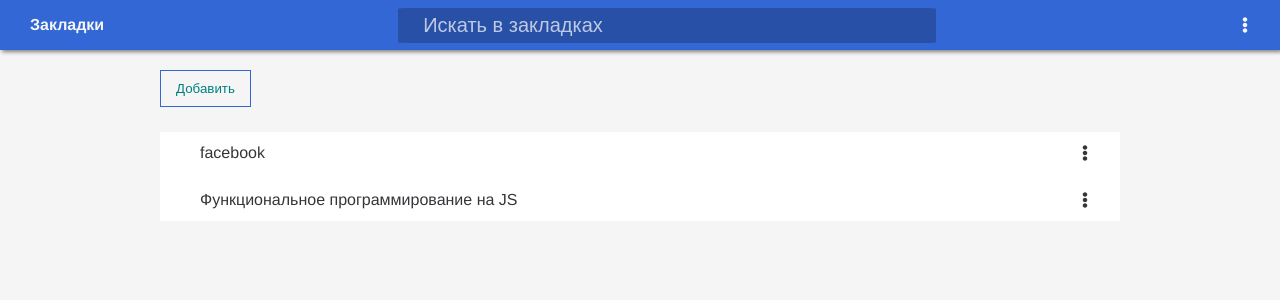
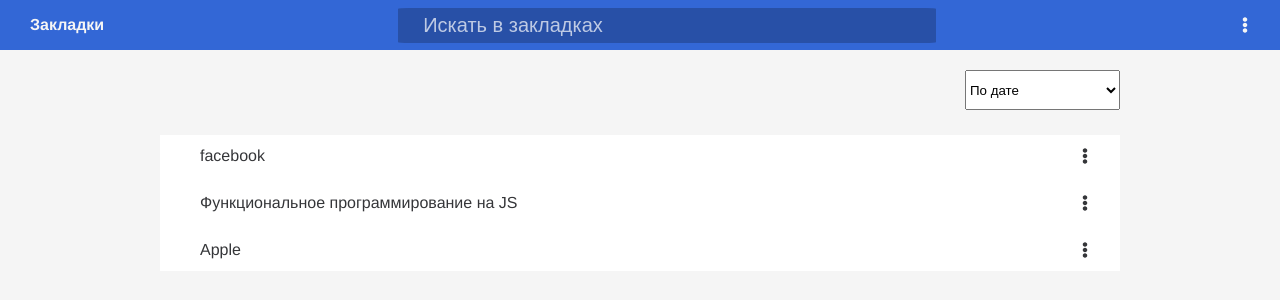
Before and after one commit to sedovdmitry/vue3-ts-bookmarks, a Vue app: page / in a window 1280 px wide. Shown: the top 300 px of the page. Built offline with nearby package versions, Linux system fonts and the light colour scheme.

Commit message:
delete bookmark, sorting, autoloading bookmarks by scrollong

```diff
--- a/src/components/BookmarkForm.vue
+++ b/src/components/BookmarkForm.vue
@@ -82,8 +82,10 @@ export default defineComponent({
       }
 
       this.bookmark = {
+        id: null,
         name: '',
         url: '',
+        createdAt: null,
       };
     },
   },
--- a/src/components/BookmarkItem.vue
+++ b/src/components/BookmarkItem.vue
@@ -8,7 +8,7 @@
         <my-dropdown-option
           :bookmark="bookmark"
           @click="editBookmark"
-          icon="trash"
+          icon="pencil-alt"
           text="Изменить закладку"
         />
         <my-dropdown-option
--- a/src/components/BookmarkList.vue
+++ b/src/components/BookmarkList.vue
@@ -8,7 +8,7 @@
   </div>
 </template>
 
-<script>
+<script lang="ts">
 import { defineComponent } from 'vue';
 import BookmarkItem from '@/components/BookmarkItem.vue';
 
--- a/src/components/UI/MyButton.vue
+++ b/src/components/UI/MyButton.vue
@@ -4,7 +4,7 @@
   </button>
 </template>
 
-<script>
+<script lang="ts">
 import { defineComponent } from 'vue';
 
 export default defineComponent({
--- a/src/components/UI/MyDropdownMenu.vue
+++ b/src/components/UI/MyDropdownMenu.vue
@@ -21,7 +21,7 @@
   </section>
 </template>
 
-<script>
+<script lang="ts">
 import { defineComponent } from 'vue';
 
 export default defineComponent({
--- /dev/null
+++ b/src/components/UI/MySelect.vue
@@ -0,0 +1,39 @@
+<template>
+  <!-- eslint-disable -->
+  <select class="custom-select" :value="modelValue" @change="changeOption">
+    <option disabled value="">Сортировка закладок</option>
+    <option
+      v-for="option in options"
+      :key="option.value"
+      :value="option.value"
+    >
+      {{ option.name }}
+    </option>
+  </select>
+</template>
+
+<script lang="ts">
+import { defineComponent } from 'vue';
+
+export default defineComponent({
+  name: 'my-select',
+  props: {
+    modelValue: {
+      type: String,
+    },
+    options: {
+      type: Array,
+      default: () => [],
+    },
+  },
+  methods: {
+    changeOption(event: any) {
+      this.$emit('update:modelValue', event.target.value);
+    },
+  },
+});
+</script>
+
+<style scoped lang="scss">
+
+</style>
--- a/src/components/UI/Navbar.vue
+++ b/src/components/UI/Navbar.vue
@@ -15,7 +15,7 @@
           <button @click="sayHello">This is button for method</button>
         </section>
         <section class="option">
-          <a href="https://duckduckgo.com">This is basic a -link</a>
+          <router-link to="/bookmark">Добавить закладку</router-link>
         </section>
         <section class="option">
           <router-link to="/about">О сайте</router-link>
--- a/src/store/bookmarkModule.ts
+++ b/src/store/bookmarkModule.ts
@@ -2,6 +2,11 @@ import { Bookmark } from '@/types/Bookmark';
 import fetchBookmarks from '@/services/newsAPI';
 import stubData from '@/store/stubData';
 import { Article } from '@/types/NewsApi.Interface';
+
+interface sortOptions {
+  name: string,
+  value: string
+}
 
 export interface State {
   bookmarks: Bookmark[],
@@ -11,6 +16,8 @@ export interface State {
   pageSize: number,
   totalPages: number,
   editedBookmark: Bookmark | null,
+  selectedSort: string;
+  sortOptions: sortOptions[],
 }
 
 const bookmarkModule = {
@@ -19,9 +26,15 @@ const bookmarkModule = {
     isBookmarkLoading: false,
     searchQuery: '',
     page: 1,
-    pageSize: 10,
-    totalPages: 0,
+    pageSize: 15,
+    totalPages: 1,
     editedBookmark: null,
+    selectedSort: 'createdAt',
+    sortOptions: [
+      { value: 'name', name: 'По названию' },
+      { value: 'url', name: 'По ссылкам' },
+      { value: 'createdAt', name: 'По дате' },
+    ],
   }),
   getters: {
     searchedBookmarks(state: State): Bookmark[] {
@@ -29,22 +42,35 @@ const bookmarkModule = {
         (b: Bookmark) => b.name.toLowerCase().includes(state.searchQuery.toLowerCase()),
       );
     },
-    searchedAndSortedBookmarks(state: State, getters: any): Bookmark[] {
-      return getters.searchedBookmarks.sort(
-        (a: Bookmark, b: Bookmark) => b.createdAt - a.createdAt,
-      );
+    searchedAndSortedBookmarks(state: State): Bookmark[] {
+      switch (state.selectedSort) {
+        case 'createdAt':
+          return [...state.bookmarks].sort(
+            (b1, b2) => b1.createdAt - b2.createdAt,
+          );
+        case 'name':
+          return [...state.bookmarks].sort(
+            (b1, b2) => b1.name?.localeCompare(b2.name),
+          );
+        case 'url':
+          return [...state.bookmarks].sort(
+            (b1, b2) => b1.url?.localeCompare(b2.url),
+          );
+        default:
+          return state.bookmarks;
+      }
     },
     getEditedBookmark(state: State): Bookmark | null {
       return state.editedBookmark;
     },
   },
   mutations: {
-    setBookmarks(state: State, bookmarks: Bookmark[]): void {
-      state.bookmarks = bookmarks;
+    setBookmarks(state: State, payload: Bookmark[]): void {
+      state.bookmarks = payload;
     },
-    setBookmarksFromApi(state: State, articles: Article[]): void {
-      const bookmarks: Bookmark[] = articles.map((article) => ({
-        id: Math.floor(Math.random() * (1000000 + 1)),
+    setBookmarksFromApi(state: State, payload: Article[]): void {
+      const bookmarks: Bookmark[] = payload.map((article) => ({
+        id: Math.floor(Math.random() * Number.MAX_SAFE_INTEGER),
         name: article.title,
         url: article.url,
         createdAt: Date.now(),
@@ -53,23 +79,22 @@ const bookmarkModule = {
       }));
       state.bookmarks = [...state.bookmarks, ...bookmarks];
     },
-    setLoading(state: State, flag: boolean): void {
-      state.isBookmarkLoading = flag;
+    setLoading(state: State, payload: boolean): void {
+      state.isBookmarkLoading = payload;
     },
-    setSearchQuery(state: State, searchQuery: string): void {
-      state.searchQuery = searchQuery;
+    setSearchQuery(state: State, payload: string): void {
+      state.searchQuery = payload;
     },
-    setPage(state: State, page: number): void {
-      state.page = page;
+    setPage(state: State, payload: number): void {
+      state.page = payload;
     },
-    setTotalPages(state: State, totalPages: number): void {
-      state.totalPages = totalPages;
+    setTotalPages(state: State, payload: number): void {
+      state.totalPages = payload;
     },
     setEditedBookmark(state: State, bookmark: Bookmark): void {
       state.editedBookmark = bookmark;
     },
     editBookmark(state: State, payload: Bookmark): void {
-      console.log('edit', payload);
       const bookmark = state.bookmarks
         .find((b) => b.id === payload.id);
       Object.assign(bookmark, payload);
@@ -77,11 +102,14 @@ const bookmarkModule = {
     deleteBookmark(state: State, payload: Bookmark): void {
       state.bookmarks = state.bookmarks.filter((b) => b.id !== payload.id);
     },
+    setSelectedSort(state: State, payload: string): void {
+      state.selectedSort = payload;
+    },
   },
   actions: {
     async loadBookmarks(context: any): Promise<void> {
       context.commit('setLoading', true);
-      const data = await fetchBookmarks(1, 10);
+      const data = await fetchBookmarks(1, context.state.pageSize);
       console.log('data', data);
       if (data !== null && data.totalResults !== undefined) {
         context.commit('setTotalPages', Math.ceil(data.totalResults / context.state.pageSize));
--- a/src/store/stubData.ts
+++ b/src/store/stubData.ts
@@ -15,6 +15,14 @@ const stubData = [
     updatedAt: null,
     deletedAt: null,
   },
+  {
+    id: 3,
+    name: 'Apple',
+    url: 'https://apple.com/',
+    createdAt: Date.now(),
+    updatedAt: null,
+    deletedAt: null,
+  },
 ];
 
 export default stubData;
--- a/src/views/AddBookmark.vue
+++ b/src/views/AddBookmark.vue
@@ -13,9 +13,10 @@
   </div>
 </template>
 
-<script>
+<script lang="ts">
 import { defineComponent } from 'vue';
 import BookmarkForm from '@/components/BookmarkForm.vue';
+import { Bookmark } from '@/types/Bookmark';
 
 export default defineComponent({
   name: 'Bookmark',
@@ -23,7 +24,7 @@ export default defineComponent({
     BookmarkForm,
   },
   methods: {
-    saveBookmark(bookmark) { // for new bookmark
+    saveBookmark(bookmark: Bookmark) { // for new bookmark
       const allBookmarks = this.$store.getters['bookmark/searchedBookmarks'];
       allBookmarks.push(bookmark);
       this.$store.commit('bookmark/setBookmarks', allBookmarks);
--- a/src/views/Home.vue
+++ b/src/views/Home.vue
@@ -2,9 +2,13 @@
   <div class="home">
     <div class="container">
       <div class="flex">
-        <div class="col1">
-          <router-link to="/bookmark"><my-button>Добавить</my-button></router-link>
+        <div class="col1 app__controllers">
+          <my-select
+            v-model="selectedSort"
+            :options="sortOptions"
+          />
         </div>
+
         <div class="col1 margin__top__20">
           <bookmark-list
             class="bookmarkList"
@@ -12,6 +16,7 @@
           />
         </div>
       </div>
+      <div ref="observer" class="observer"></div>
     </div>
   </div>
 </template>
@@ -19,17 +24,44 @@
 <script lang="ts">
 import { defineComponent } from 'vue';
 import BookmarkList from '@/components/BookmarkList.vue';
+import MySelect from '@/components/UI/MySelect.vue';
 
 export default defineComponent({
   name: 'home',
   components: {
     BookmarkList,
+    MySelect,
   },
   computed: {
+    sortOptions() {
+      return this.$store.state.bookmark.sortOptions;
+    },
+    selectedSort: {
+      get() {
+        return this.$store.state.bookmark.selectedSort;
+      },
+      set(value) {
+        this.$store.commit('bookmark/setSelectedSort', value);
+      },
+    },
+  },
 
-  },
   mounted() {
-    // this.$store.dispatch('bookmark/loadBookmarks');
+    const options = {
+      rootMargin: '0px',
+      threshold: 1.0,
+    };
+    const callback = (entries: IntersectionObserverEntry[]) => {
+      if (
+        entries[0].isIntersecting
+        && this.$store.state.bookmark.page
+        <= this.$store.state.bookmark.totalPages
+      ) {
+        // this.$store.dispatch('bookmark/loadBookmarks'); // NEWS API call action
+      }
+    };
+    const observer = new IntersectionObserver(callback, options);
+    observer.observe(this.$refs.observer as HTMLInputElement);
   },
 });
 </script>
@@ -38,9 +70,15 @@ export default defineComponent({
   display: flex;
   justify-content: center;
   padding-top: 20px;
-  color: $text-color;
+  background: $text-color;
 }
 .bookmarkList {
   width: 100%;
 }
+
+.app__controllers {
+  display: flex;
+  justify-content: flex-end;
+  height: 40px;
+}
 </style>
```
Also changed, not shown: src/components/UI/MyDropdownOption.vue (+1 -27 lines).
